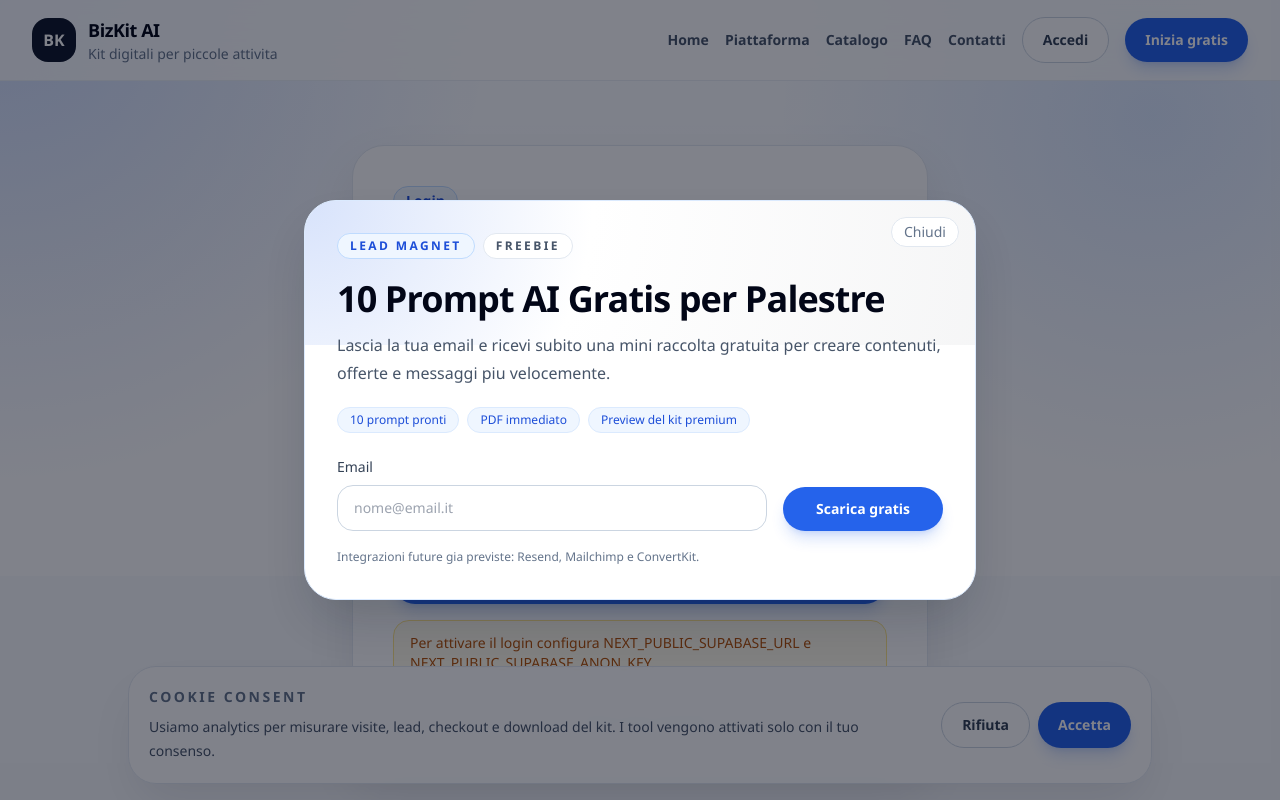
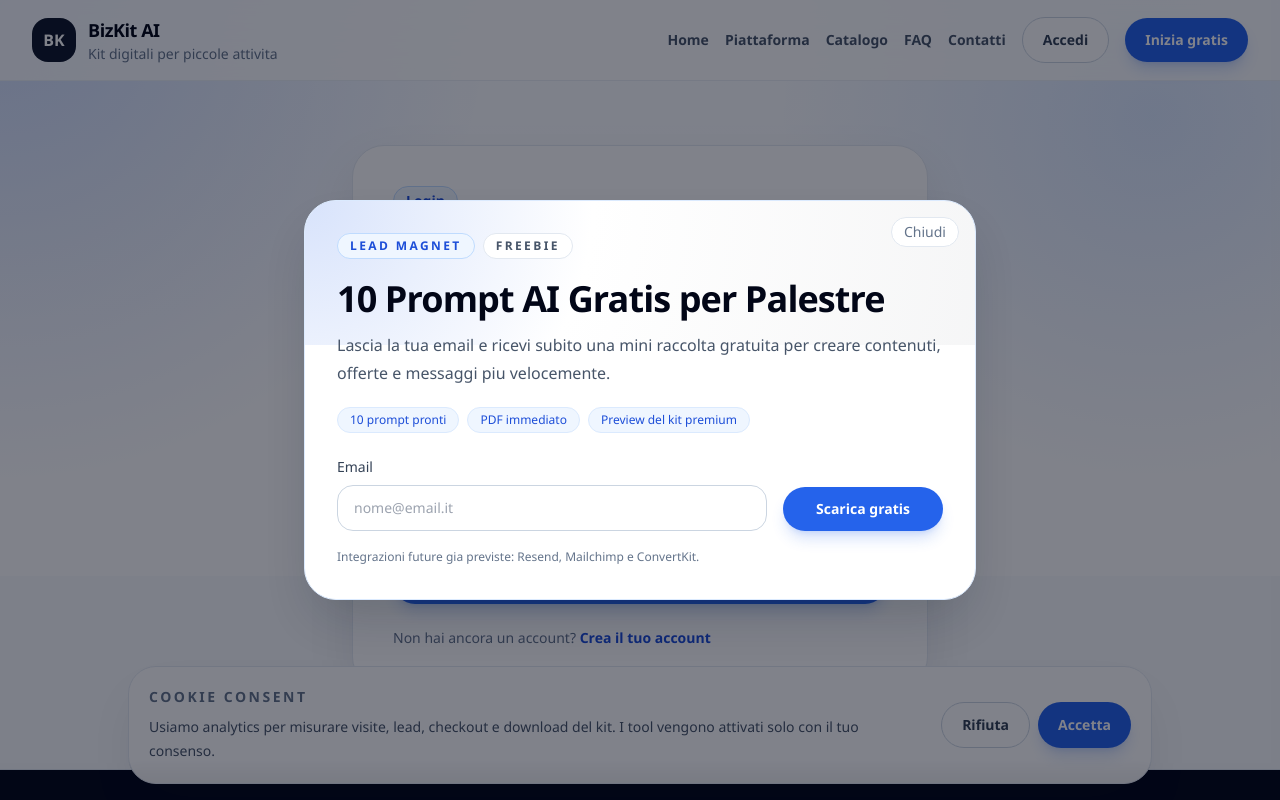
Before and after one commit to amontuori1991/bizkit-ai, a Next.js app: page /login in a window 1280 px wide. Shown: the top 800 px of the page. Built offline with nearby package versions, Linux system fonts and the light colour scheme; no server answers.

Commit message:
Fix Supabase login runtime detection

```diff
--- a/components/AuthForm.tsx
+++ b/components/AuthForm.tsx
@@ -140,7 +140,7 @@ export function AuthForm({ mode, disabled = false, disabledMessage }: AuthFormPr
       >
         {disabled ? "Configura Supabase" : isLoading ? "Attendi..." : mode === "login" ? "Accedi" : "Crea account"}
       </button>
-      {disabledMessage ? (
+      {disabled && disabledMessage ? (
         <p className="rounded-2xl border border-amber-200 bg-amber-50 px-4 py-3 text-sm text-amber-700">
           {disabledMessage}
         </p>
```
Also changed, not shown: 2 other files (tests, documents, lock files or other folders).
